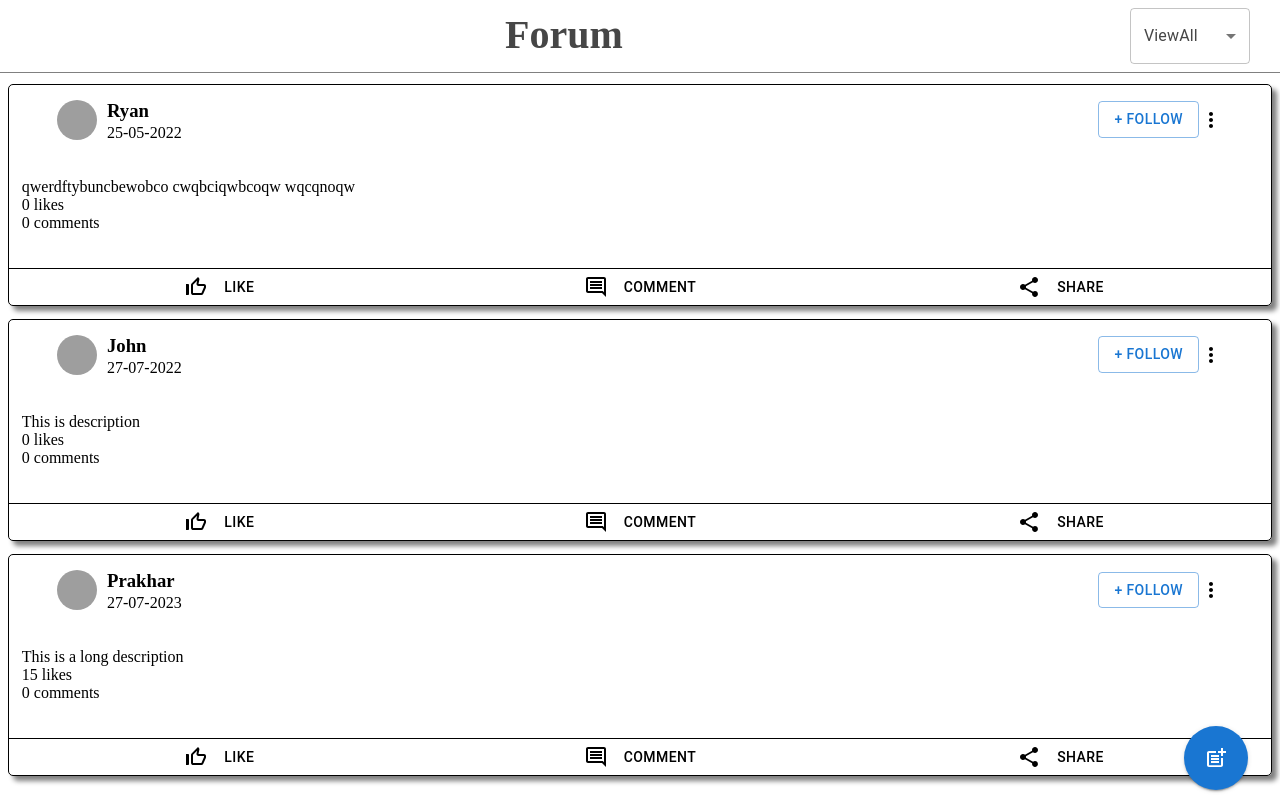
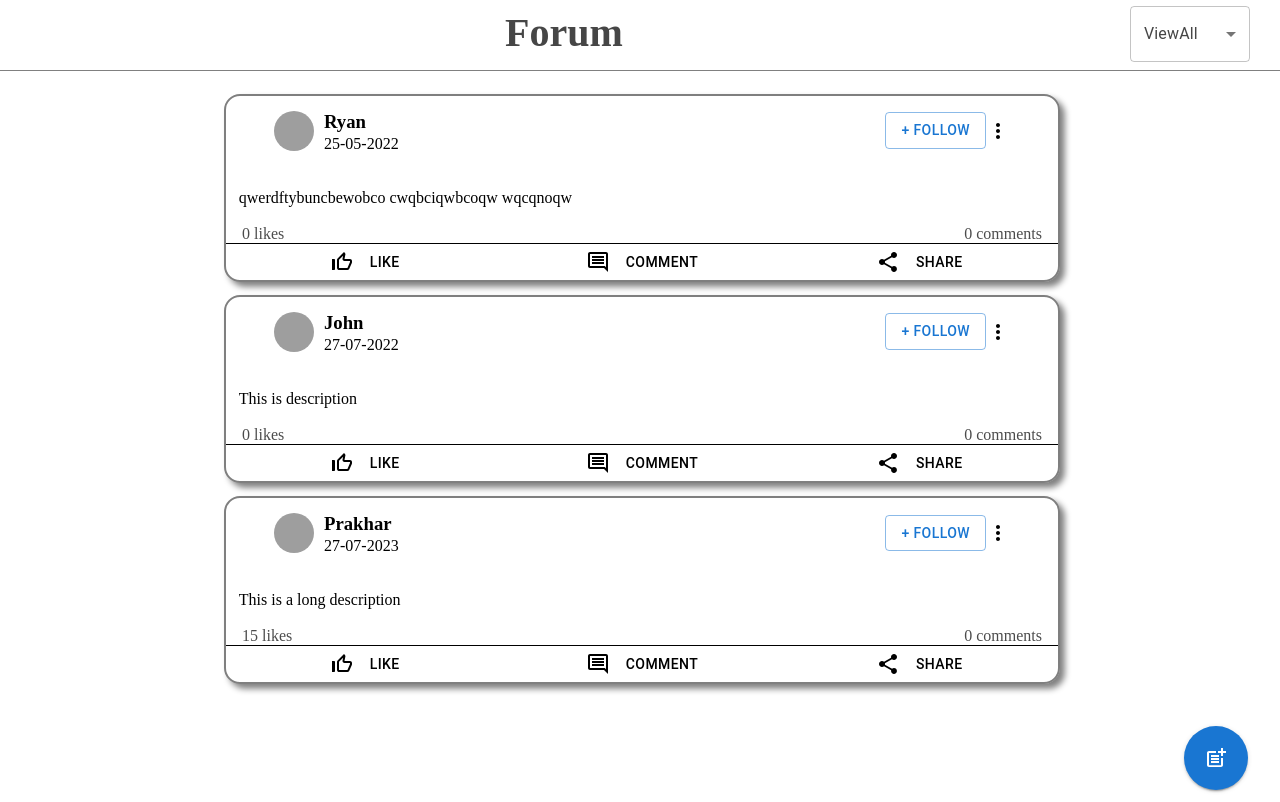
Before and after one commit to nirav19029/hood-forum, a React (Create React App) app in the folder frontend/: page / in a window 1280 px wide. Built offline with nearby package versions, Linux system fonts and the light colour scheme; grey boxes are pictures that could not be loaded.

Commit message:
modifying ui

```diff
--- a/frontend/src/App.css
+++ b/frontend/src/App.css
@@ -1,6 +1,10 @@
-/* .main-header{
-    position: fixed;
-} */
+.main-data{
+    position: absolute;
+    left: 0;
+    right :0;
+    margin: auto;
+    max-width: 65%;
+}
 
 .modal-wrapper{
     position: fixed;
--- a/frontend/src/App.js
+++ b/frontend/src/App.js
@@ -9,26 +9,14 @@ const App = () => {
   // console.log(data[0]);
 
   return (
-    <div>
+    <div className="App">
       <Header />
+      <div className="main-data">
+        {data.map((e) => {
+          return <Card value={e} key={e._id} />;
+        })}
+      </div>
 
-      {data.map((e) => {
-        return <Card value={e} key={e._id} />;
-      })}
-      {/* <Card />
-
-      <br />
-      <br />
-      <Card />
-      <Card />
-
-      <br />
-      <br />
-      <Card />
-      <Card />
-
-      <br /> */}
-      <br />
       <div className="modal-wrapper">
         <AddFormModal />
       </div>
--- a/frontend/src/components/Card/Card.css
+++ b/frontend/src/components/Card/Card.css
@@ -1,8 +1,9 @@
 .card-container{
+    width: 100%;
     margin-top: 0.8rem;
-    border: 1px solid black;
-    border-radius: 5px;
-    box-shadow: 5px 5px 5px grey;
+    border: 2px solid rgba(0, 0, 0, 0.5);
+    border-radius: 1rem;
+    box-shadow: 0.3rem 0.3rem 0.4rem grey;
 }
 
 .container {
@@ -50,12 +51,22 @@ p {
 
 /* content css */
 
-.card-title, .updation{
+.card-title{
     margin-left: 0.8rem;
 }
 
 /* updation css */
+.updation{
+    display: flex;
+    justify-content: space-between;
+    opacity: 0.7;
+    margin: 0 1rem;
+}
 
+
+
+
+/* like,update and share */
 
 .container-1 {
     display: flex;
--- a/frontend/src/components/Card/Card.js
+++ b/frontend/src/components/Card/Card.js
@@ -31,15 +31,13 @@ const Card = (e) => {
 
       {/* Content */}
       <div className="card-title">{e.value.description}</div>
-
+      <br />
       {/* No.of likes/response */}
       <div className="updation">
         <div className="like-update">{e.value.like} likes</div>
         <div className="comment-update">0 comments</div>
       </div>
 
-      <br />
-      <br />
       {/* Like,comment and share */}
 
       <div className="container-1">
```
